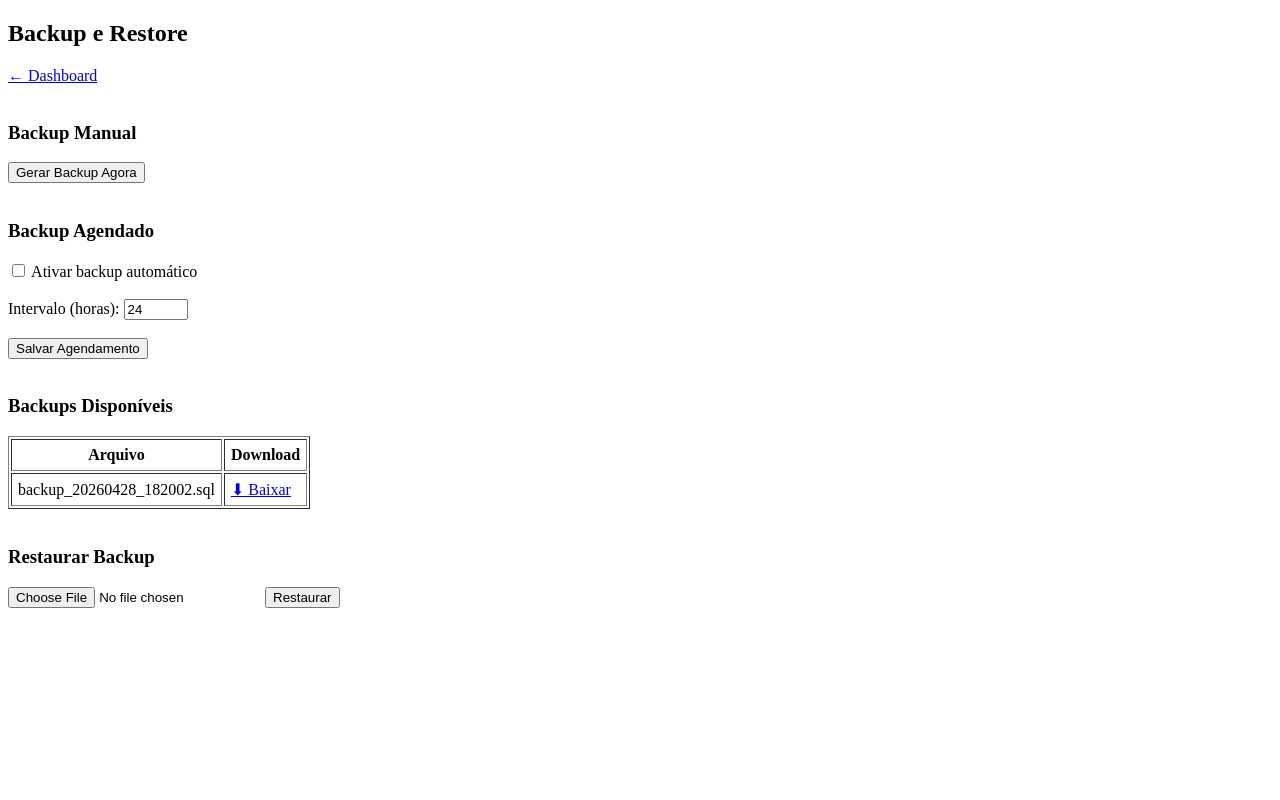
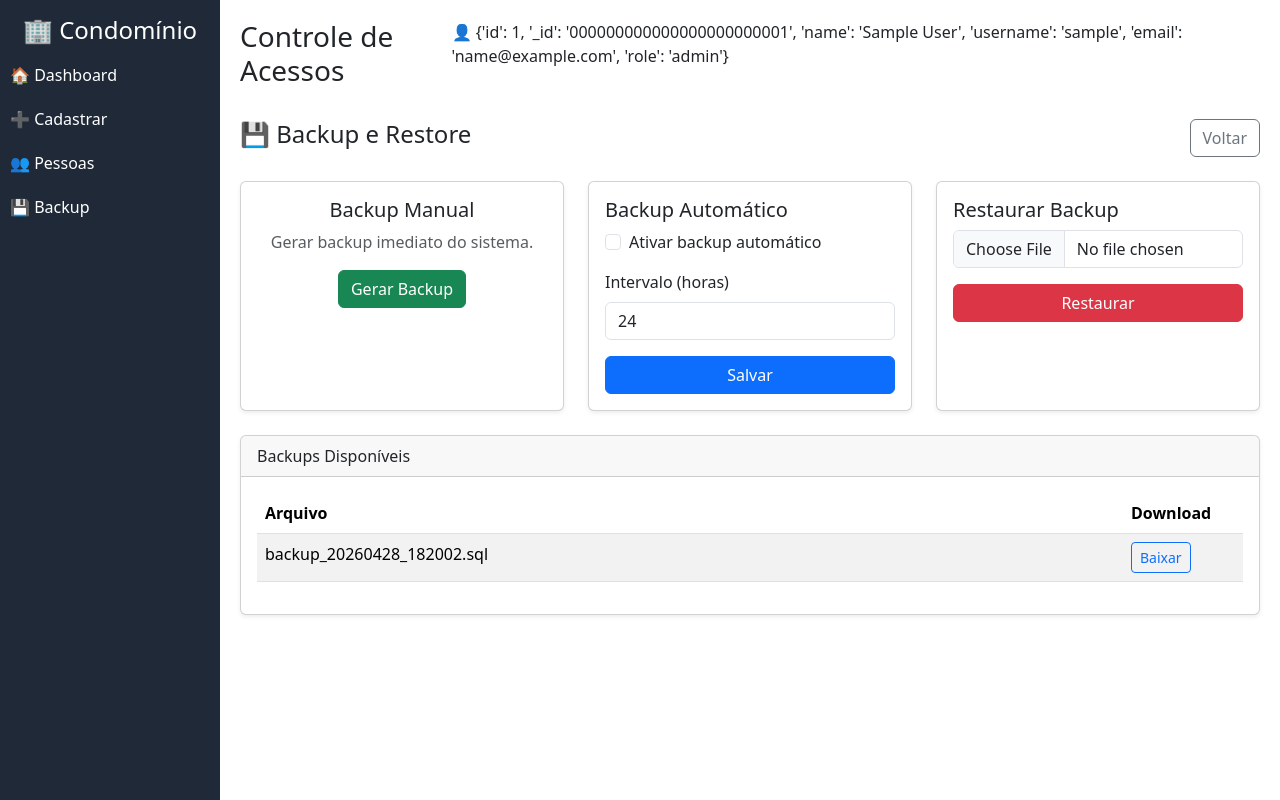
Before and after one commit to luiz314/controle_condominio_python, a Flask app: page /backup in a window 1280 px wide. Run offline with Flask 3, Linux system fonts and the light colour scheme; the visitor is signed in with stand-in values (Sample User, id 1); data that the repository does not hold is empty; some libraries are stand-ins or nearby versions.

Commit message:
Add files via upload

```diff
--- a/templates/backup.html
+++ b/templates/backup.html
@@ -1,50 +1,112 @@
-<!DOCTYPE html>
-<html lang="pt-br">
-<head><meta charset="UTF-8"><title>Backup</title></head>
-<body>
-  <h2>Backup e Restore</h2>
-  <a href="/dashboard">← Dashboard</a>
-  <br><br>
+{% extends "base.html" %}
+{% block content %}
 
-  <h3>Backup Manual</h3>
-  <a href="/backup/create"><button>Gerar Backup Agora</button></a>
+<div class="d-flex justify-content-between align-items-center mb-4">
+    <h4>💾 Backup e Restore</h4>
+    <a href="/dashboard" class="btn btn-outline-secondary">Voltar</a>
+</div>
 
-  <br><br>
-  <h3>Backup Agendado</h3>
+<div class="row g-4">
+
+    <div class="col-md-4">
+        <div class="card shadow-sm h-100">
+            <div class="card-body text-center">
+                <h5>Backup Manual</h5>
+                <p class="text-muted">Gerar backup imediato do sistema.</p>
+                <a href="/backup/create" class="btn btn-success">Gerar Backup</a>
+            </div>
+        </div>
+    </div>
+
+    <div class="col-md-4">
+        <div class="card shadow-sm h-100">
+            <div class="card-body">
+                <h5>Backup Automático</h5>
+
                 <form method="POST" action="/backup/agendar">
-    <label>
-      <input type="checkbox" name="ativo" {% if agendado and agendado[0] %}checked{% endif %}>
+
+                    <div class="form-check mb-3">
+                        <input class="form-check-input"
+                               type="checkbox"
+                               name="ativo"
+                               {% if agendado and agendado[0] %}checked{% endif %}>
+                        <label class="form-check-label">
                             Ativar backup automático
-    </label><br><br>
-    <label>Intervalo (horas):
-      <input type="number" name="intervalo_horas" min="1" max="168"
+                        </label>
+                    </div>
+
+                    <label class="form-label">Intervalo (horas)</label>
+
+                    <input type="number"
+                           class="form-control"
+                           name="intervalo_horas"
+                           min="1"
+                           max="168"
                            value="{{ agendado[1] if agendado else 24 }}">
-    </label><br><br>
-    <button type="submit">Salvar Agendamento</button>
+
+                    <button class="btn btn-primary mt-3 w-100">
+                        Salvar
+                    </button>
                 </form>
+            </div>
+        </div>
+    </div>
 
-  <br>
-  <h3>Backups Disponíveis</h3>
-  {% if backups %}
-    <table border="1" cellpadding="6">
-      <tr><th>Arquivo</th><th>Download</th></tr>
+    <div class="col-md-4">
+        <div class="card shadow-sm h-100">
+            <div class="card-body">
+                <h5>Restaurar Backup</h5>
+
+                <form method="POST"
+                      action="/backup/restore"
+                      enctype="multipart/form-data"
+                      onsubmit="return confirm('Isso irá apagar todos os dados atuais. Confirmar?')">
+
+                    <input type="file"
+                           class="form-control mb-3"
+                           name="file"
+                           accept=".sql"
+                           required>
+
+                    <button class="btn btn-danger w-100">
+                        Restaurar
+                    </button>
+                </form>
+            </div>
+        </div>
+    </div>
+
+</div>
+
+<div class="card shadow-sm mt-4">
+    <div class="card-header">
+        Backups Disponíveis
+    </div>
+
+    <div class="card-body">
+        <table class="table table-striped">
+            <thead>
+                <tr>
+                    <th>Arquivo</th>
+                    <th width="120">Download</th>
+                </tr>
+            </thead>
+
+            <tbody>
                 {% for f in backups %}
                 <tr>
                     <td>{{ f }}</td>
-        <td><a href="/backup/download/{{ f }}">⬇ Baixar</a></td>
+                    <td>
+                        <a href="/backup/download/{{ f }}"
+                           class="btn btn-outline-primary btn-sm">
+                            Baixar
+                        </a>
+                    </td>
                 </tr>
                 {% endfor %}
+            </tbody>
         </table>
-  {% else %}
-    <p>Nenhum backup encontrado.</p>
-  {% endif %}
+    </div>
+</div>
 
-  <br>
-  <h3>Restaurar Backup</h3>
-  <form method="POST" action="/backup/restore" enctype="multipart/form-data"
-        onsubmit="return confirm('Isso irá apagar todos os dados atuais. Confirmar?')">
-    <input type="file" name="file" accept=".sql" required>
-    <button type="submit">Restaurar</button>
-  </form>
-</body>
-</html>
+{% endblock %}
--- a/templates/base.html
+++ b/templates/base.html
@@ -30,7 +30,7 @@ body {overflow-x:hidden;}
 <div class="content">
 
 <div class="d-flex justify-content-between mb-4">
-<h3>Sistema</h3>
+<h3>Controle de Acessos</h3>
 <div>👤 {{ session['user'] }}</div>
 </div>
 
```
Also changed, not shown: templates/listar.html (+32 -12 lines), templates/usuario_form.html (+63 -24 lines), templates/usuarios.html (+40 -15 lines). Lines whose indentation alone changed are shown as unchanged.
